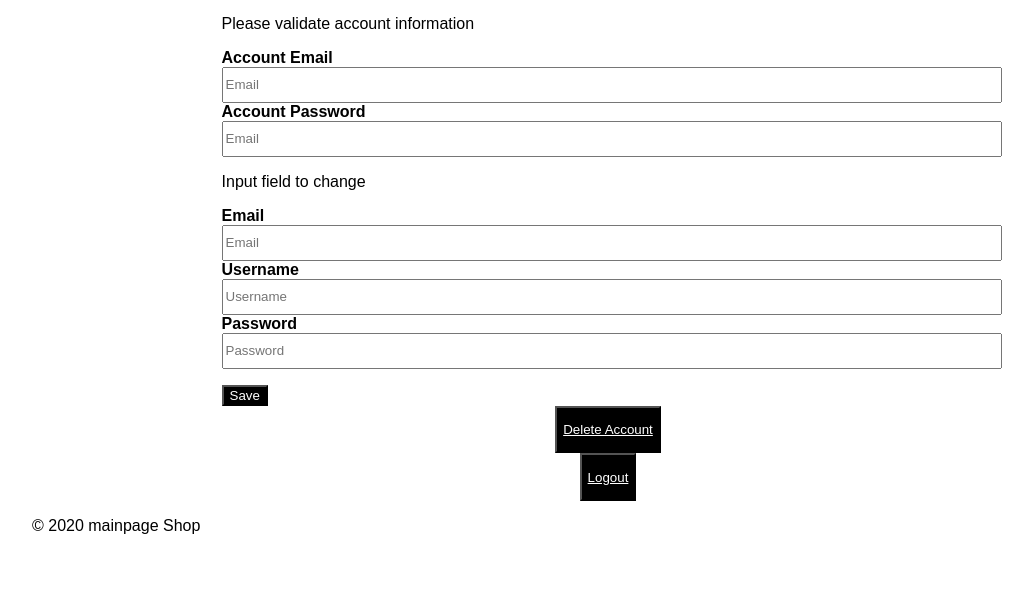
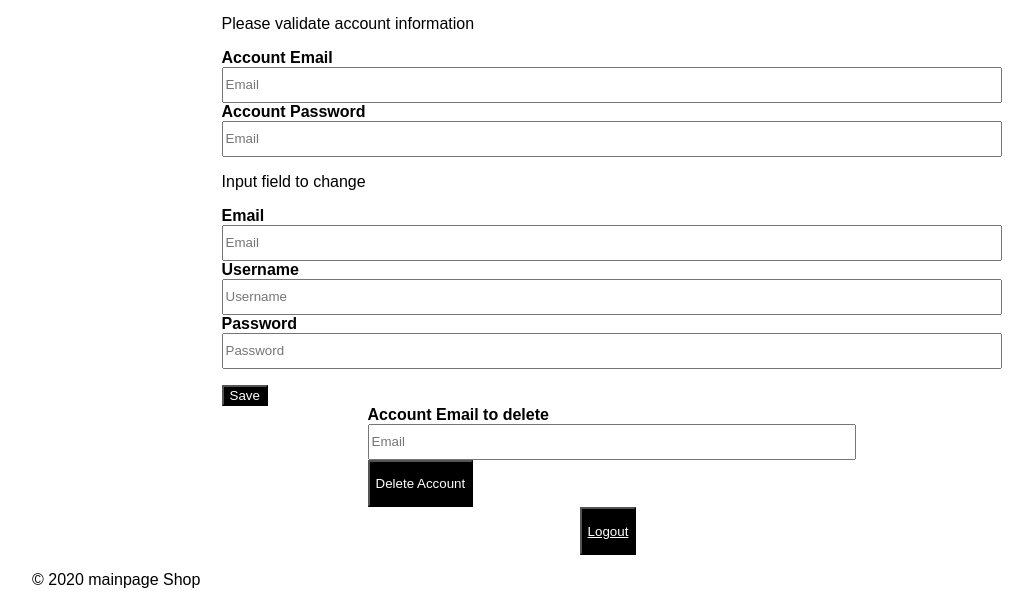
Before and after one commit to software-students-fall2022/web-app-exercise-team-8-1, a Flask app: page /account.html in a window 1280 px wide. Shown: the part 237-842 px from the top of the page, without its empty margins (32-1065 px from the left). Before the commit the page ends 771 px from the top, so only its background shows below. Run offline with Flask 2, Linux system fonts and the light colour scheme; data that the repository does not hold is empty; some libraries are stand-ins or nearby versions.

Commit message:
delete acc fixed

```diff
--- a/app.py
+++ b/app.py
@@ -3,13 +3,20 @@ from pydoc import doc
 import pymongo
 from pymongo import MongoClient
 from bson.objectid import ObjectId
-from flask import Flask, render_template, request, redirect, abort, url_for, make_response
+from flask import Flask, render_template, request, redirect, session, abort, url_for, make_response
+from flask_session import Session
 import logging # print function
 import re
 
 # following set up from readme: https://github.com/nyu-software-engineering/flask-pymongo-web-app-example
 app=Flask(__name__)
 
+app.config["SESSION_PERMANENT"] = False
+app.config["SESSION_TYPE"] = "filesystem"
+Session(app)
+
+# app.secret_key = "1234"
+# session['currentUserId'] = ""
 # PASTE CLUSTER FROM DISC HERE - i1t should work !!!!
 cluster = MongoClient("mongodb+srv://team8:clothesclothesclothes@cluster0.5fub1c4.mongodb.net/?retryWrites=true&w=majority")
 
@@ -21,8 +28,6 @@ clothing_collection = db["all-clothes"]
 users = db["users"]
 clothes = db["clothes"]
 cart = db["cart"]
-
-# currentUser = None
 
 user0 = {
     'email': 'test@email.com',
@@ -36,7 +41,6 @@ user0 = {
 # clothes added
 #clothes.insert_many([item1, item2, item3, item4])
 #clothes.insert_one(item4)
-
 @app.route("/list.html")
 def shop():
     #print(pymongo.version)
@@ -65,6 +69,7 @@ def signup():
                 'username': user_name,
                 'password': user_password
             }
+            # session.currentUserId = new_user['_id']
             users.insert_one(new_user)
             return redirect(url_for("handle_query"))
         else:
@@ -95,6 +100,7 @@ def login():
         x = users.find_one({'email': user_email})
         if x is not None:
             if x['password'] == user_password:
+                # session.currentUserId = x['_id']
                 return redirect(url_for("handle_query"))
             else:
                 return render_template("login.html", message="Wrong Password")
@@ -263,16 +269,22 @@ def handle_confirmation():
     return render_template("confirmation.html")
 
 
-@app.route('/delete.html')
+@app.route('/delete', methods=['POST'])
 def delete():
     id = request.values.get("_id")
-    users.delete_one({'_id':ObjectId(id)})
-    return redirect(url_for('login'))
+    cart.delete_many({})
+    user = db.users.find_one({"email": request.form["current_email"]})
+    # user_id = users['_id']
+    # return "hi"+str(ObjectId(user_id))
+    if(user == -1):
+        return render_template("account.html", message = "This account does not exist")
+    else:
+        db.users.remove(user)
+        return redirect(url_for('login'))
 
 @app.route("/logout.html")
 def logout():
     return redirect(url_for('login'))
 
-
 if __name__ == '__main__':
     app.run(debug=True)
--- a/templates/account.html
+++ b/templates/account.html
@@ -66,7 +66,7 @@
         <h2 class="web-title">
             APPNAME
         </h2>
-        <form method="POST" action="/account.html">
+        <form name="accountDetails" method="POST" action="/account.html">
             <p>Please validate account information</p>
             <label for="current_email"><b>Account Email</b></label>
             <input class="input-bar" id="current_email" type="text" placeholder="Email" name="current_email">
@@ -90,10 +90,12 @@
                 Save
             </button>
         </form>
+        <form action="delete" method="POST">
+            <label for="current_email"><b>Account Email to delete</b></label>
+            <input class="input-bar" id="current_email" type="text" placeholder="Email" name="current_email">
+            <button> <p class = "delete">Delete Account</p></button>
+        </form>
 
-        <button> <a id="changetowhite" href="login.html"><p class = "delete"><u>
-            Delete Account
-        </u></p></a> </button>
 
         <button> <a id="changetowhite" href="login.html"><p class = "logout"><u>
             Logout
--- a/templates/cart.html
+++ b/templates/cart.html
@@ -77,7 +77,7 @@
                     <form action= "cart.html" method="POST" name="cart">
                         <input type = "hidden" id = "objID" name = "item" value ="{{clothing['_id']}}">
                         <button type="submit"> - </button>
-                   </form>
+                    </form>
                 </div>
             </div>
             {% endfor %}
```
Also changed, not shown: 2 other files.
